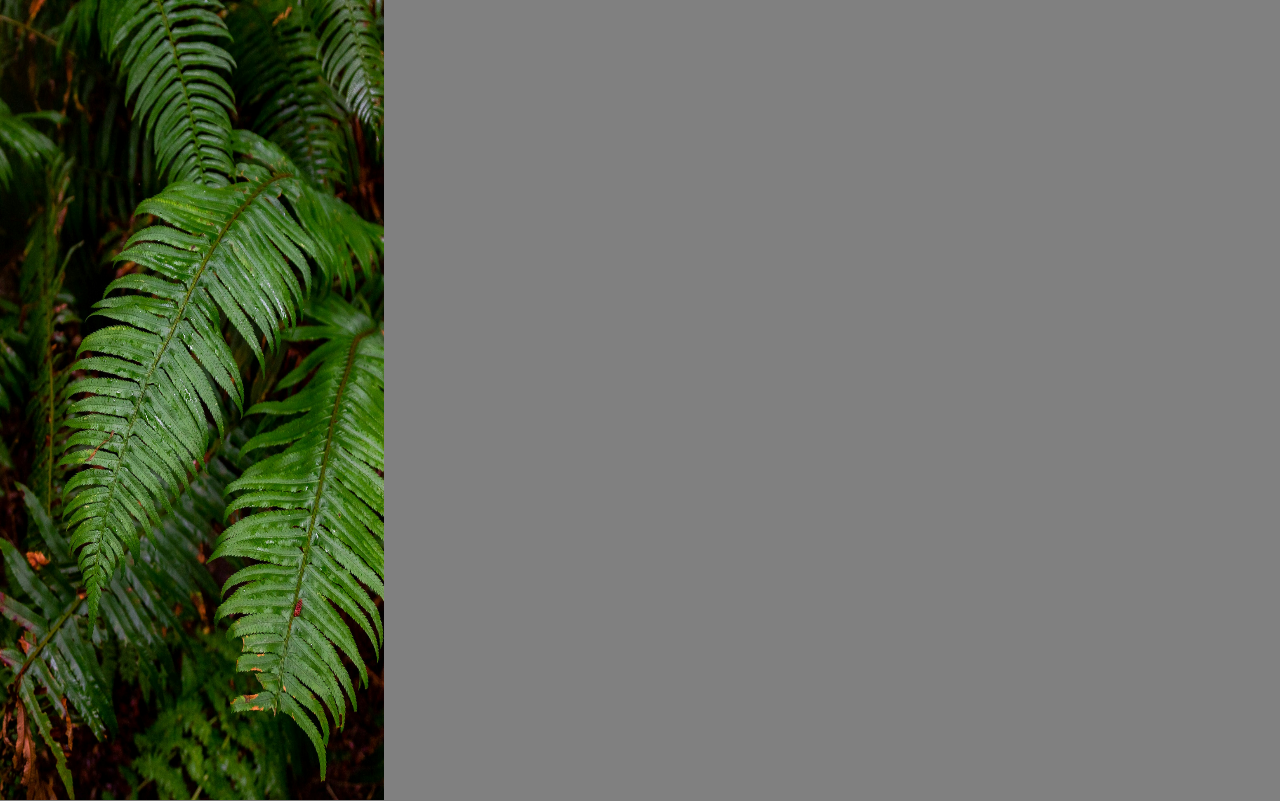
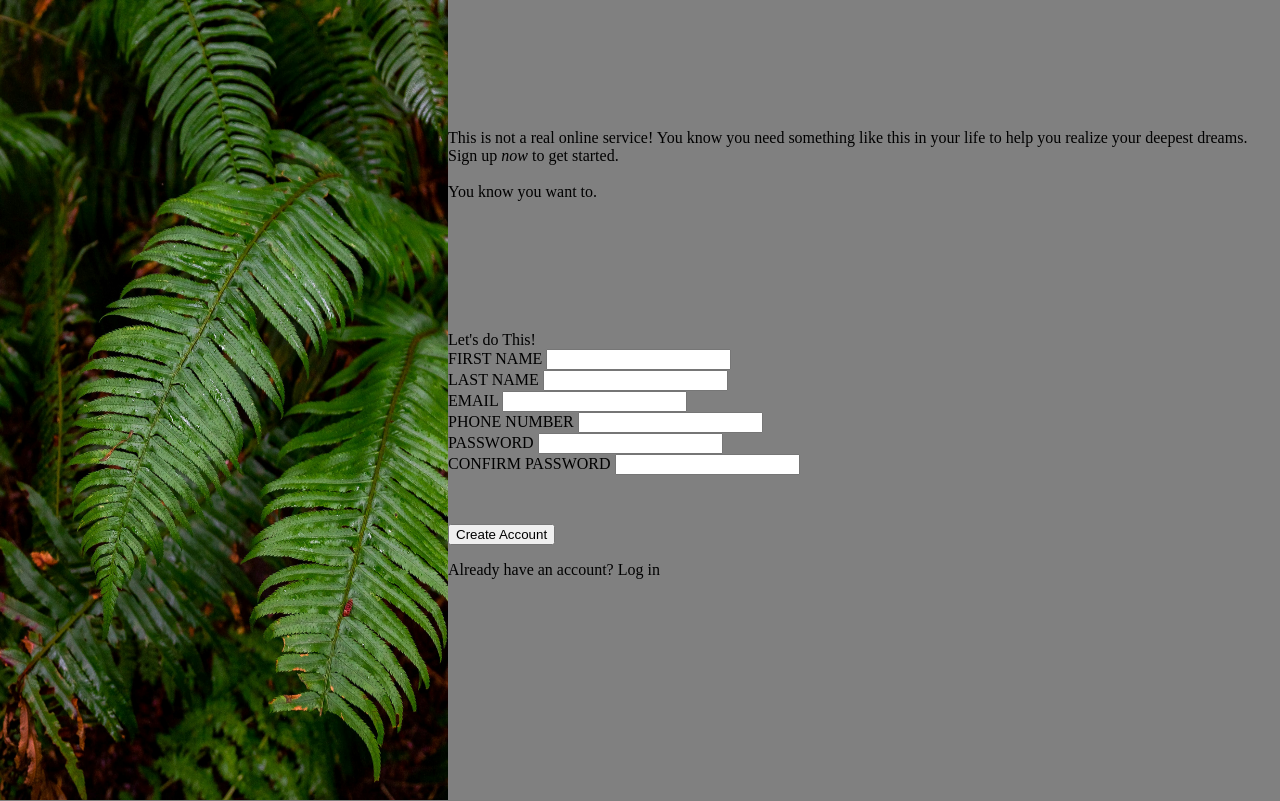
Before and after one commit to wehttam2003/Sign-up-Form, a plain HTML site: page index.html in a window 1280 px wide. Shown: the top 801 px of the page. Drawn offline with Linux system fonts and the light colour scheme.

Commit message:
add general position of elements

```diff
--- a/style.css
+++ b/style.css
@@ -2,8 +2,20 @@ body {
     background-color: grey;
     margin: 0;
     padding: 0;
+    display: flex;
 }
 .splash img {
     height: 100vh;
-    width: 30vw;
+    width: 35vw;
+    margin: 0;
 }
+
+.body {
+    display: flex;
+    flex-direction: column;
+    justify-content: space-evenly;
+}
+.footer-content{
+    position: relative;
+    top: -5rem;
+}
```
